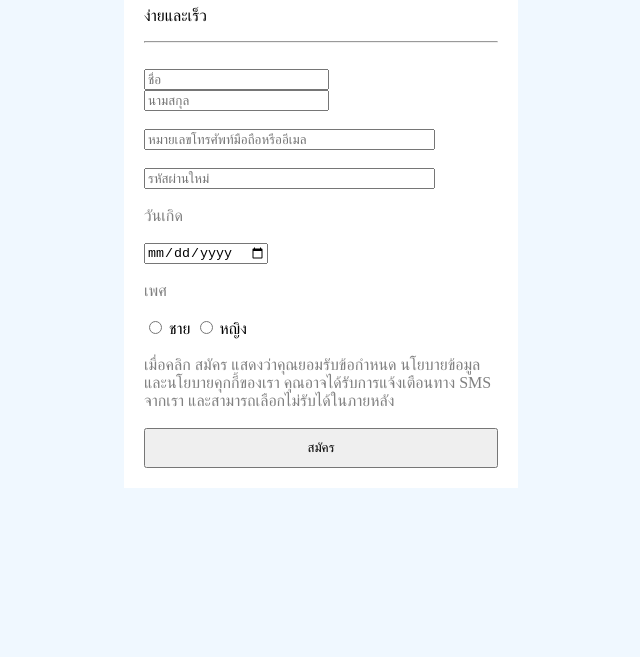
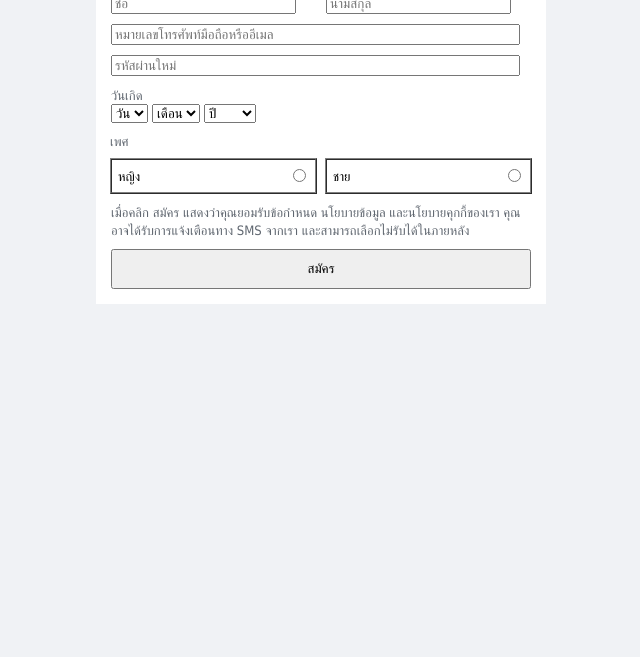
Before and after one commit to Uxsx/ENGSE611, a plain HTML site: page ExamLab1/examlab1.html in a window 1280 px wide. Shown: the part 143-800 px from the top of the page, without its empty margins (319-959 px from the left). Drawn offline with Linux system fonts and the light colour scheme.

Commit message:
edit examlab1

```diff
--- a/ExamLab1/examlab1.html
+++ b/ExamLab1/examlab1.html
@@ -3,69 +3,230 @@
   <head>
     <meta charset="UTF-8" />
     <meta name="viewport" content="width=device-width, initial-scale=1.0" />
-    <title>Document</title>
+    <title>examlab</title>
   </head>
-  <body style="background-color: aliceblue;margin: 50px;">
-    <div class="con" style="width: 30%; padding: 20px; margin: 0 auto;background-color: rgb(255, 255, 255);">
-      <header>
-        <h1>สมัคร</h1>
-        <p>ง่ายและเร็ว</p>
-        <hr />
-      </header>
+  <body bgcolor="#f0f2f5">
     <main>
-        <section>
-          <form>
-            <br>
-            <input
-              type="text"
-              name="name"
-              id="name"
-              placeholder="ชื่อ"
-            />
+      <table
+        align="center"
+        width="450"
+        bgcolor="#FFFFFF"
+        border="0"
+        cellpadding="10"
+        cellspacing="0"
+      >
+        <tr>
+          <td>
+            <font face="Tahoma" size="6"><b>สมัคร</b></font
+            ><br />
+            <font face="Tahoma" size="2" color="#606770">ง่ายและเร็ว</font>
+          </td>
+          <td align="right" valign="top">
+            <font face="Tahoma" size="3">X</font>
+          </td>
+        </tr>
+
+        <tr>
+          <td colspan="2">
+            <hr width="100%" size="1" color="#dadde1" />
+          </td>
+        </tr>
+
+        <tr>
+          <td colspan="2">
+            <table width="100%" border="0" cellpadding="5" cellspacing="0">
+              <tr>
+                <td width="50%">
+                  <input type="text" name="name" placeholder="ชื่อ" size="20" />
+                </td>
+                <td width="50%">
                   <input
                     type="text"
                     name="lastname"
-              id="lastname"
                     placeholder="นามสกุล"
+                    size="20"
                   />
-            <br /><br />
+                </td>
+              </tr>
+
+              <tr>
+                <td colspan="2">
                   <input
-              type="tel"
-              name="phonenumber"
-              id="phonenumber"
+                    type="text"
+                    name="mobile"
                     placeholder="หมายเลขโทรศัพท์มือถือหรืออีเมล"
-              style="width: 80%"
+                    size="48"
                   />
-            <br /><br />
+                </td>
+              </tr>
+
+              <tr>
+                <td colspan="2">
                   <input
                     type="password"
-              name="password"
-              id="password"
+                    name="mobile"
                     placeholder="รหัสผ่านใหม่"
-              style="width: 80%"
+                    size="48"
                   />
-            <br /><br />
-            <label style="color: gray;">วันเกิด</label>
-            <br /><br />
-            <input type="date" name="birthday" id="birthday" />
-            <br /><br />
-            <label style="color: gray;"">เพศ</label>
-            <br /><br />
-            <input type="radio" name="gender" id="male" /> ชาย
-            <input type="radio" name="gender" id="female" /> หญิง
-            <br /><br />
-            <label style="color: gray;"">
-              เมื่อคลิก สมัคร แสดงว่าคุณยอมรับข้อกำหนด นโยบายข้อมูล
+                </td>
+              </tr>
+
+              <tr>
+                <td colspan="2">
+                  <font face="Tahoma" size="2" color="#606770">วันเกิด</font>
+                  <br />
+                  <select name="day">
+                    <option value="">วัน</option>
+                    <option>1</option>
+                    <option>2</option>
+                    <option>3</option>
+                    <option>4</option>
+                    <option>5</option>
+                    <option>6</option>
+                    <option>7</option>
+                    <option>8</option>
+                    <option>9</option>
+                    <option>10</option>
+                    <option>11</option>
+                    <option>12</option>
+                    <option>13</option>
+                    <option>14</option>
+                    <option>15</option>
+                    <option>16</option>
+                    <option>17</option>
+                    <option>18</option>
+                    <option>19</option>
+                    <option>20</option>
+                    <option>21</option>
+                    <option>22</option>
+                    <option>23</option>
+                    <option>24</option>
+                    <option>25</option>
+                    <option>26</option>
+                    <option>27</option>
+                    <option>28</option>
+                    <option>29</option>
+                    <option>30</option>
+                    <option>31</option>
+                  </select>
+
+                  <select name="month">
+                    <option value="">เดือน</option>
+                    <option>ม.ค.</option>
+                    <option>ก.พ.</option>
+                    <option>มี.ค.</option>
+                    <option>เม.ย.</option>
+                    <option>พ.ค.</option>
+                    <option>มิ.ย.</option>
+                    <option>ก.ค.</option>
+                    <option>ส.ค.</option>
+                    <option>ก.ย.</option>
+                    <option>ต.ค.</option>
+                    <option>พ.ย.</option>
+                    <option>ธ.ค.</option>
+                  </select>
+
+                  <select name="year">
+                    <option value="">ปี</option>
+                    <option>2025</option>
+                    <option>2024</option>
+                    <option>2023</option>
+                    <option>2022</option>
+                    <option>2021</option>
+                    <option>2020</option>
+                    <option>2019</option>
+                    <option>2018</option>
+                    <option>2017</option>
+                    <option>2016</option>
+                    <option>2015</option>
+                    <option>2014</option>
+                    <option>2013</option>
+                    <option>2012</option>
+                    <option>2011</option>
+                    <option>2010</option>
+                  </select>
+                </td>
+              </tr>
+            </table>
+
+            <table border="0" width="100%" cellpadding="4" cellspacing="0">
+              <tr>
+                <td>
+                  <font face="Tahoma" size="2" color="#606770">เพศ</font>
+                </td>
+              </tr>
+
+              <td width="50%">
+                <table border="1" width="100%" cellpadding="6" cellspacing="0">
+                  <tr>
+                    <td>
+                      <table
+                        border="0"
+                        width="100%"
+                        cellpadding="0"
+                        cellspacing="0"
+                      >
+                        <tr>
+                          <td align="left">
+                            <font face="Tahoma" size="2">หญิง</font>
+                          </td>
+                          <td align="right">
+                            <input type="radio" name="gender" value="female" />
+                          </td>
+                        </tr>
+                      </table>
+                    </td>
+                  </tr>
+                </table>
+              </td>
+
+              <td width="50%">
+                <table border="1" width="100%" cellpadding="6" cellspacing="0">
+                  <tr>
+                    <td>
+                      <table
+                        border="0"
+                        width="100%"
+                        cellpadding="0"
+                        cellspacing="0"
+                      >
+                        <tr>
+                          <td align="left">
+                            <font face="Tahoma" size="2">ชาย</font>
+                          </td>
+                          <td align="right">
+                            <input type="radio" name="gender" value="male" />
+                          </td>
+                        </tr>
+                      </table>
+                    </td>
+                  </tr>
+                </table>
+              </td>
+            </table>
+
+            <table width="100%" border="0" cellpadding="5" cellspacing="0">
+              <tr>
+                <td colspan="2">
+                  <font face="Tahoma" size="2" color="#606770"
+                    >เมื่อคลิก สมัคร แสดงว่าคุณยอมรับข้อกำหนด นโยบายข้อมูล
                     และนโยบายคุกกี้ของเรา คุณอาจได้รับการแจ้งเตือนทาง SMS จากเรา
                     และสามารถเลือกไม่รับได้ในภายหลัง
-            </label>
-            <br><br>
+                  </font>
+                </td>
+              </tr>
+
+              <tr>
+                <td colspan="2" align="center">
                   <button type="submit" style="width: 100%; height: 40px">
                     สมัคร
                   </button>
-          </form>
-        </section>
+                </td>
+              </tr>
+            </table>
+          </td>
+        </tr>
+      </table>
     </main>
-    </div>
   </body>
 </html>
```
Lines whose indentation alone changed are shown as unchanged.
